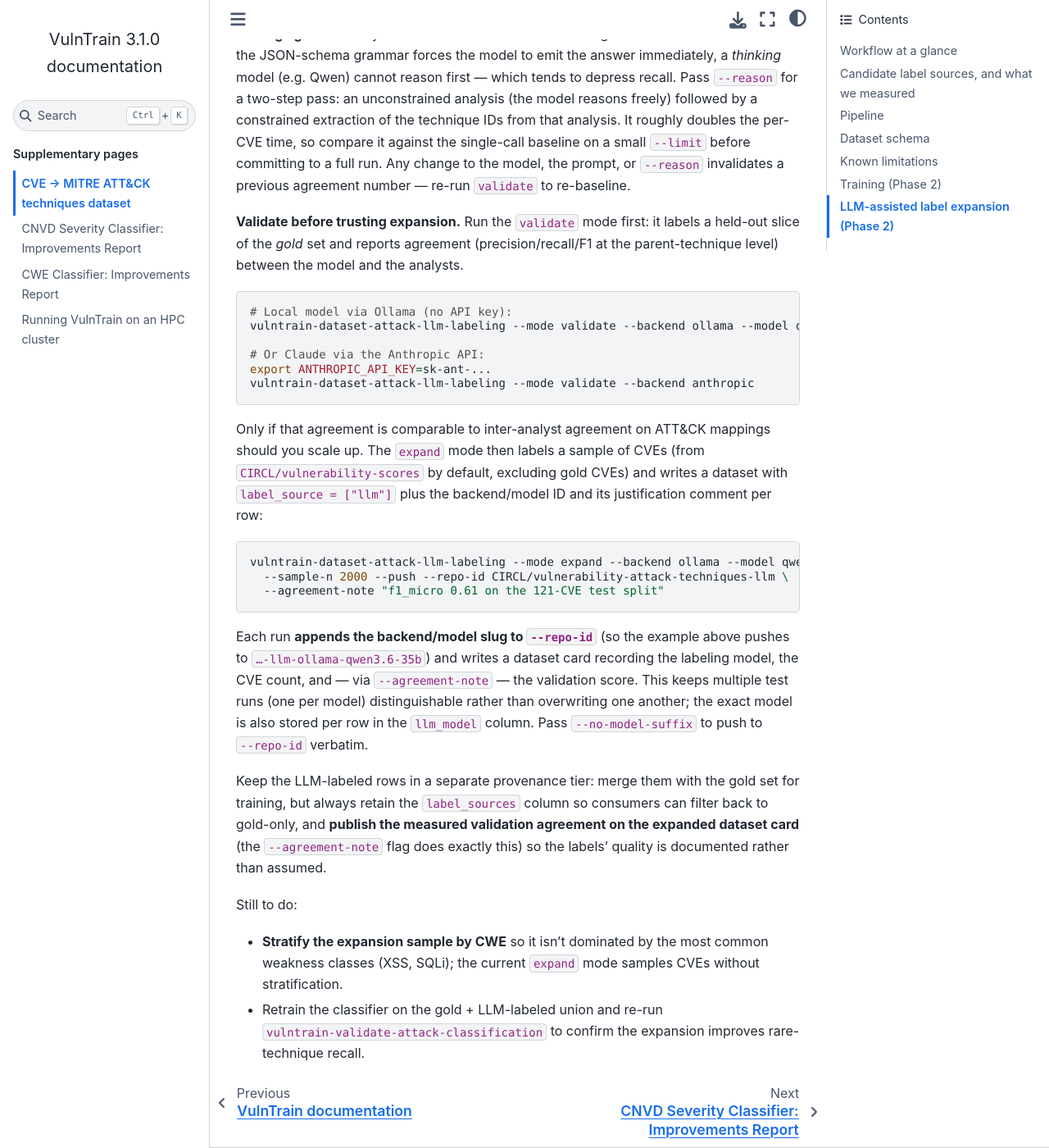
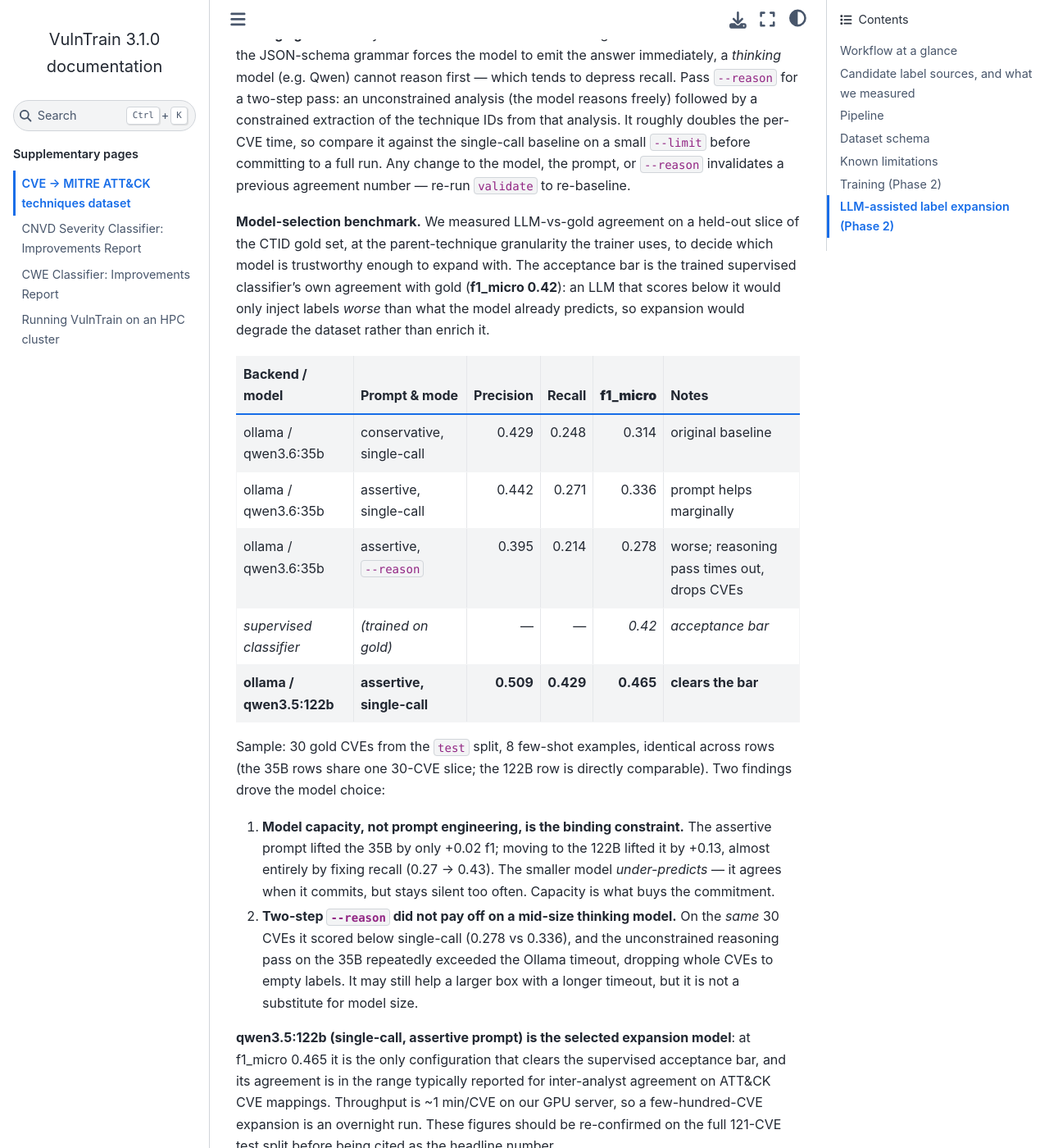
Before and after one commit to vulnerability-lookup/VulnTrain, a Sphinx documentation site: the page built from docs/attack-techniques-dataset.md, in a window 1280 px wide and 1400 px high, scrolled down 7994 px. Shown: the whole window at 82% size. Built offline with Sphinx 7.4.7 and the Sphinx Book theme 1.1.4, drawn with Linux system fonts in a browser that asks for light colours.

Commit message:
chg: [doc] Document the LLM model-selection benchmark for ATT&CK expansion
Record LLM-vs-gold agreement across qwen3.6:35b (conservative/assertive/
--reason) and qwen3.5:122b, against the supervised classifier's f1_micro 0.42
acceptance bar. qwen3.5:122b (single-call, assertive) is the selected
expansion model at f1_micro 0.465. Captures the two findings that drove the
choice: model capacity (not prompt tuning) is the binding constraint, and
two-step --reason did not pay off on the mid-size thinking model.

```diff
--- a/docs/attack-techniques-dataset.md
+++ b/docs/attack-techniques-dataset.md
@@ -321,6 +321,45 @@ compare it against the single-call baseline on a small `--limit` before
 committing to a full run. Any change to the model, the prompt, or `--reason`
 invalidates a previous agreement number — re-run `validate` to re-baseline.
 
+**Model-selection benchmark.** We measured LLM-vs-gold agreement on a
+held-out slice of the CTID gold set, at the parent-technique granularity the
+trainer uses, to decide which model is trustworthy enough to expand with. The
+acceptance bar is the trained supervised classifier's own agreement with gold
+(**f1_micro 0.42**): an LLM that scores below it would only inject labels
+*worse* than what the model already predicts, so expansion would degrade the
+dataset rather than enrich it.
+
+| Backend / model | Prompt & mode | Precision | Recall | **f1_micro** | Notes |
+|---|---|---:|---:|---:|---|
+| ollama / qwen3.6:35b | conservative, single-call | 0.429 | 0.248 | 0.314 | original baseline |
+| ollama / qwen3.6:35b | assertive, single-call | 0.442 | 0.271 | 0.336 | prompt helps marginally |
+| ollama / qwen3.6:35b | assertive, `--reason` | 0.395 | 0.214 | 0.278 | worse; reasoning pass times out, drops CVEs |
+| _supervised classifier_ | _(trained on gold)_ | — | — | _0.42_ | _acceptance bar_ |
+| **ollama / qwen3.5:122b** | **assertive, single-call** | **0.509** | **0.429** | **0.465** | **clears the bar** |
+
+Sample: 30 gold CVEs from the `test` split, 8 few-shot examples, identical
+across rows (the 35B rows share one 30-CVE slice; the 122B row is directly
+comparable). Two findings drove the model choice:
+
+1. **Model capacity, not prompt engineering, is the binding constraint.** The
+   assertive prompt lifted the 35B by only +0.02 f1; moving to the 122B lifted
+   it by +0.13, almost entirely by fixing recall (0.27 → 0.43). The smaller
+   model *under-predicts* — it agrees when it commits, but stays silent too
+   often. Capacity is what buys the commitment.
+2. **Two-step `--reason` did not pay off on a mid-size thinking model.** On the
+   *same* 30 CVEs it scored below single-call (0.278 vs 0.336), and the
+   unconstrained reasoning pass on the 35B repeatedly exceeded the Ollama
+   timeout, dropping whole CVEs to empty labels. It may still help a larger box
+   with a longer timeout, but it is not a substitute for model size.
+
+**qwen3.5:122b (single-call, assertive prompt) is the selected expansion
+model**: at f1_micro 0.465 it is the only configuration that clears the
+supervised acceptance bar, and its agreement is in the range typically
+reported for inter-analyst agreement on ATT&CK CVE mappings. Throughput is
+~1 min/CVE on our GPU server, so a few-hundred-CVE expansion is an overnight
+run. These figures should be re-confirmed on the full 121-CVE test split
+before being cited as the headline number.
+
 **Validate before trusting expansion.** Run the `validate` mode first: it
 labels a held-out slice of the *gold* set and reports agreement
 (precision/recall/F1 at the parent-technique level) between the model and
```
